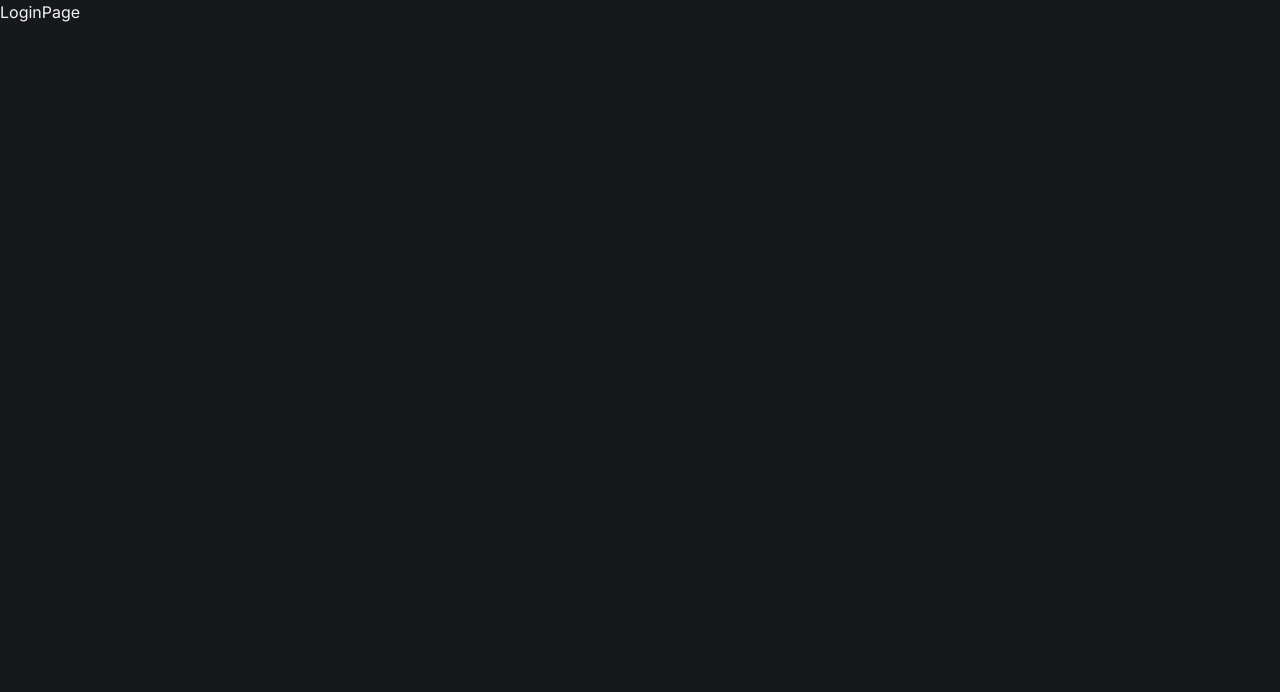
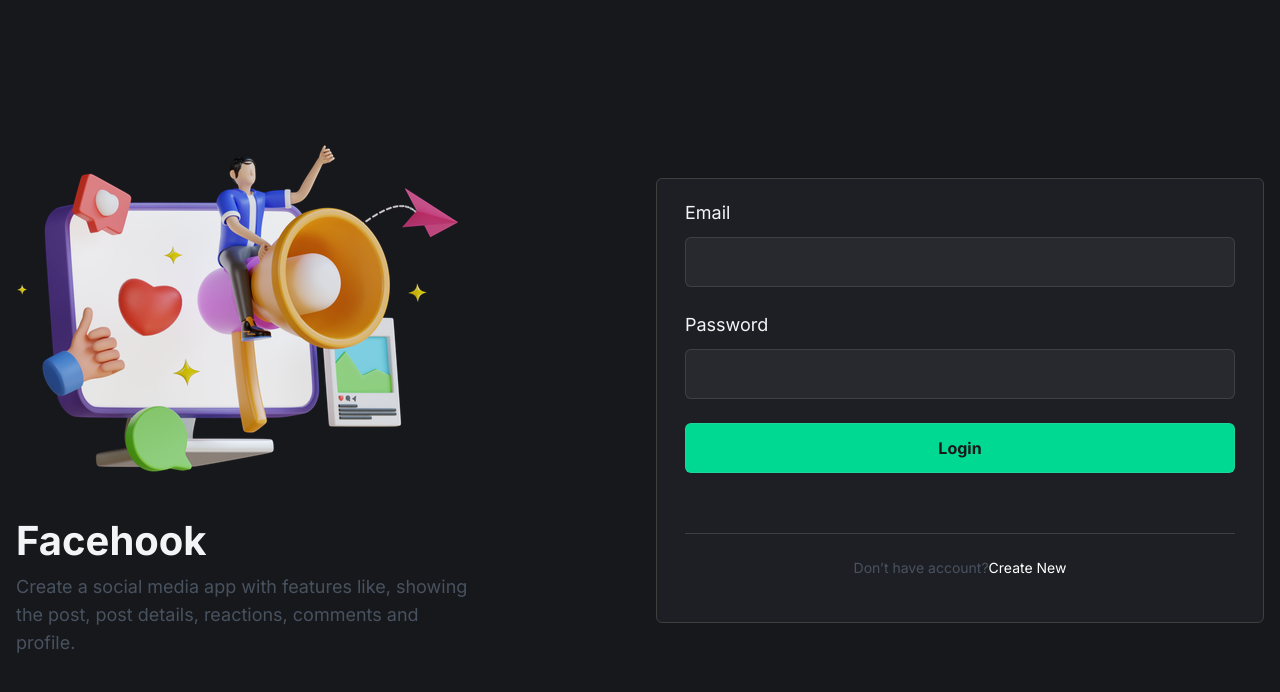
Before and after one commit to saadsrabon/FaceHook, a React (Vite) app: page /login in a window 1280 px wide. Shown: the top 692 px of the page. Built offline with nearby package versions, Linux system fonts and the light colour scheme.

Commit message:
login page structer made

```diff
--- a/src/pages/LoginPage.jsx
+++ b/src/pages/LoginPage.jsx
@@ -1,9 +1,75 @@
-
+import AuthIllustration from '../assets/images/auth_illustration.png'
 
 const LoginPage = () => {
-  return (
-    <div>LoginPage</div>
-  )
+    return (
+        <main
+            className="flex min-h-screen items-center justify-center bg-deepDark py-8"
+        >
+            <div className="max-w-[1368px] flex-1">
+                <div className="container grid items-center gap-8 lg:grid-cols-2">
+                    {/* <!-- illustration and title --> */}
+                    <div>
+                        <img
+                            className="mb-12 max-w-full max-lg:hidden"
+                            src={AuthIllustration}
+                            alt="auth_illustration"
+                        />
+                        <div>
+                            <h1 className="mb-3 text-4xl font-bold lg:text-[40px]">Facehook</h1>
+                            <p className="max-w-[452px] text-gray-600/95 lg:text-lg">
+                                Create a social media app with features like, showing the post,
+                                post details, reactions, comments and profile.
+                            </p>
+                        </div>
+                    </div>
+                    {/* <!-- illustration and title ends --> */}
+                    {/* <!-- login form --> */}
+                    <div className="card">
+                        <form className="border-b border-[#3F3F3F] pb-10 lg:pb-[60px]">
+                            {/* <!-- email --> */}
+                            <div className="form-control">
+                                <label className="auth-label" htmlFor="email">Email</label>
+                                <input
+                                    className="auth-input"
+                                    name="email"
+                                    type="email"
+                                    id="email"
+                                />
+                            </div>
+                            {/* <!-- password --> */}
+                            <div className="form-control">
+                                <label className="auth-label" htmlFor="email">Password</label>
+                                <input
+                                    className="auth-input"
+                                    name="password"
+                                    type="password"
+                                    id="password"
+                                />
+                            </div>
+                            {/* <!-- Submit --> */}
+                            <button
+                                className="auth-input bg-lwsGreen font-bold text-deepDark transition-all hover:opacity-90"
+                                type="submit"
+                            >
+                                Login
+                            </button>
+                        </form>
+                        <div className="py-4 lg:py-6">
+                            <p className="text-center text-xs text-gray-600/95 lg:text-sm">
+                                Don’t have account?
+                                <a
+                                    className="text-white transition-all hover:text-lwsGreen hover:underline"
+                                    href="/registration.html"
+                                >Create New</a
+                                >
+                            </p>
+                        </div>
+                    </div>
+                    {/* <!-- login form ends --> */}
+                </div>
+            </div>
+        </main>
+    )
 }
 
 export default LoginPage
```
